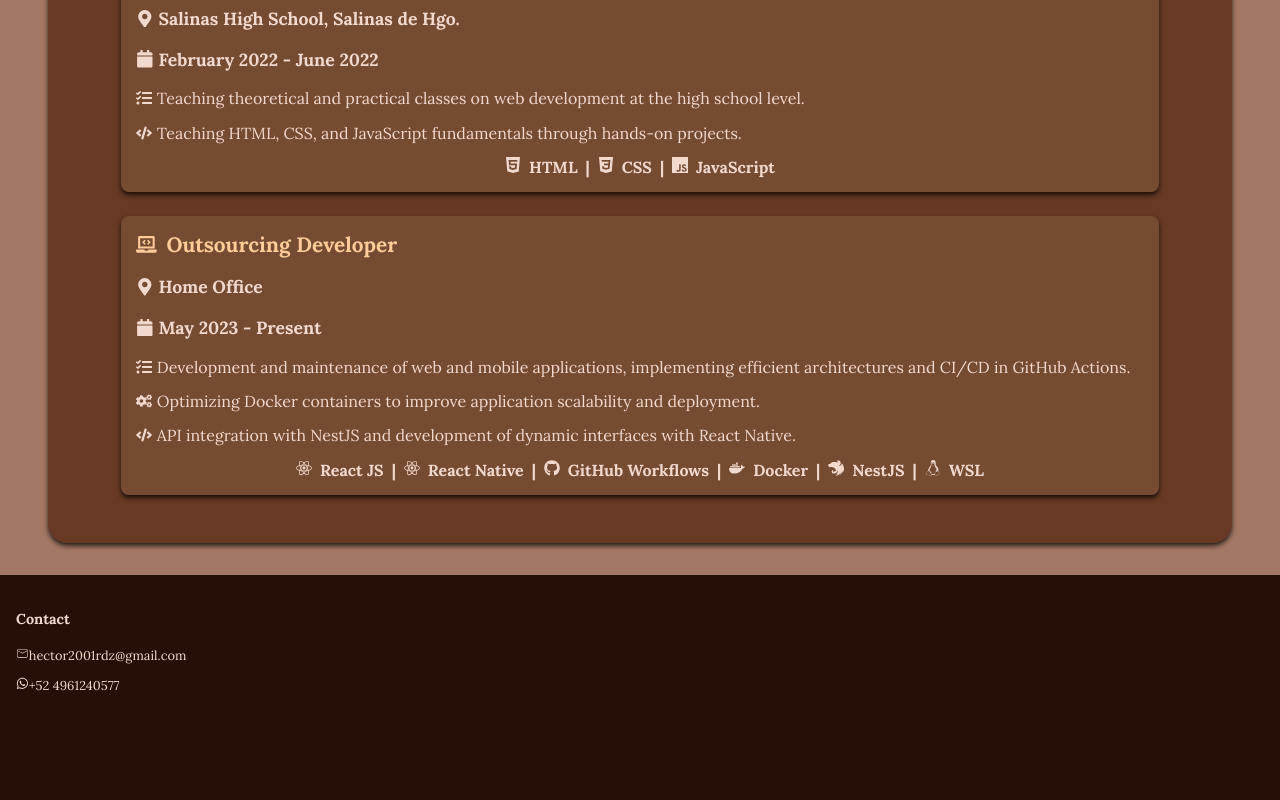
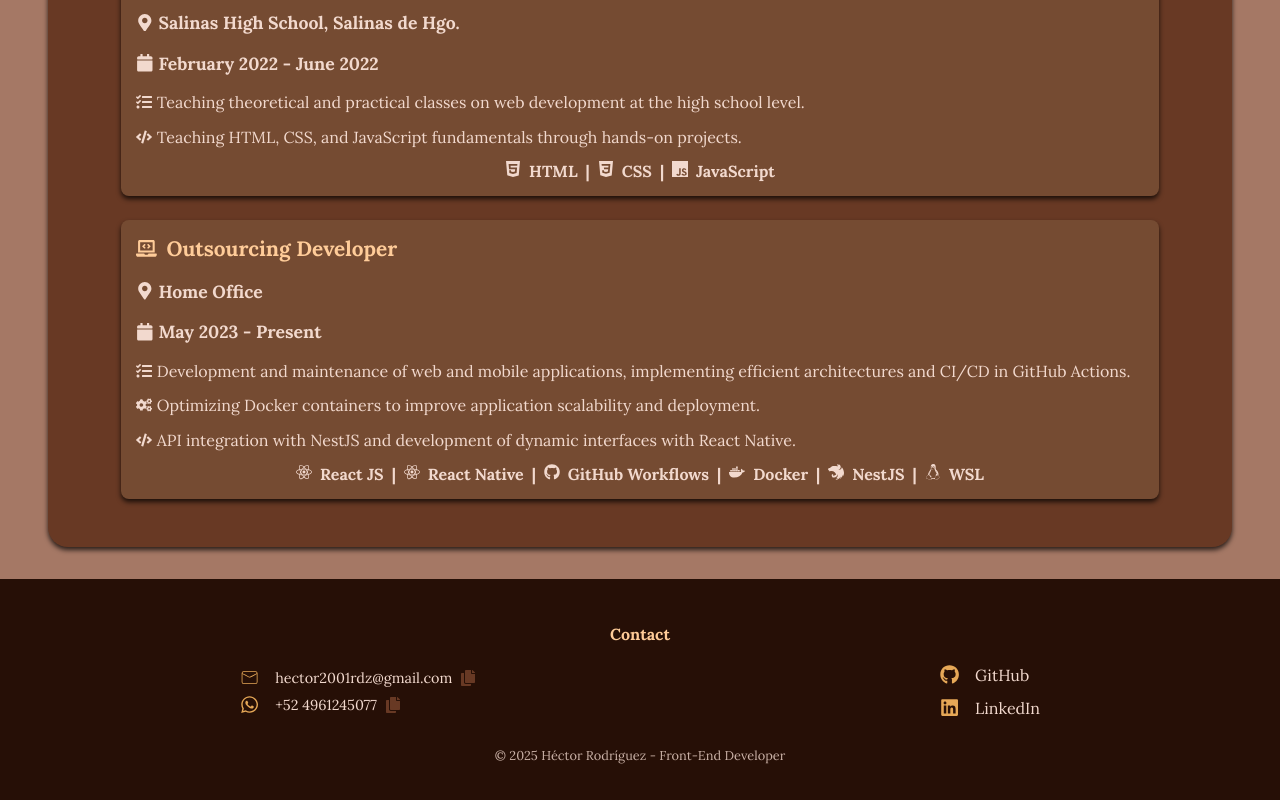
Before and after one commit to EktorVT/Portfolio_Hector_Rodriguez, a React (Vite) app: page / in a window 1280 px wide. Shown: the part 983-1783 px from the top of the page. Before the commit the page ends 1706 px from the top, so only its background shows below. Built offline with nearby package versions, Linux system fonts and the light colour scheme.

Commit message:
Feat [P-5] Edit footer

```diff
--- a/src/components/Footer/Footer.css
+++ b/src/components/Footer/Footer.css
@@ -1,14 +1,98 @@
-footer {
+.footer {
   margin: 0;
   background-color: var(--primary-color);
   color: var(--text-color);
-  padding: 1rem;
+  padding: 1.5rem;
+  text-align: center;
 }
 
-footer h4 {
+.footer h4 {
+  font-size: 1rem;
+  color: var(--title-color);
+  margin-bottom: 1rem;
+  text-align: center;
+}
+
+.footer-content {
+  display: flex;
+  justify-content: space-between;
+  align-items: center;
+  max-width: 800px;
+  margin: 0 auto;
+}
+
+.footer-contact {
+  text-align: left;
+}
+
+.footer-contact p {
   font-size: 0.9rem;
+  margin: 0.5rem 0;
+  display: flex;
+  align-items: center;
+  gap: 0.5rem;
 }
-footer p {
+
+.footer-contact a {
+  color: var(--text-color);
+  text-decoration: none;
+}
+
+.footer-contact a:hover {
+  text-decoration: underline;
+}
+.footer-links {
+  display: flex;
+  flex-direction: column;
+  align-items: flex-start;
+  gap: 0.8rem;
+}
+
+.footer-links a {
+  display: flex;
+  align-items: center;
+  gap: 0.5rem;
+  color: var(--text-color);
+  font-size: 1rem;
+  text-decoration: none;
+  transition: color 0.3s ease;
+}
+
+.footer-links a:hover {
+  color: var(--cta-color);
+}
+
+.icon {
+  font-size: 1.2rem;
+  color: var(--cta-color);
+}
+
+.copy-icon {
+  font-size: 1rem;
+  cursor: pointer;
+  color: var(--extra-color);
+  transition: color 0.3s ease;
+}
+
+.copy-icon:hover {
+  color: var(--cta-color);
+}
+
+.copied-message {
   font-size: 0.8rem;
-  margin-top: 0.1rem;
+  color: var(--cta-color);
+  margin-left: 0.5rem;
 }
+
+.footer-copy {
+  margin-top: 1.5rem;
+  font-size: 0.8rem;
+  opacity: 0.8;
+  text-align: center;
+}
+
+@media (max-width: 480px) {
+  .copy-icon {
+    display: none;
+  }
+}
--- a/src/components/Footer/Footer.tsx
+++ b/src/components/Footer/Footer.tsx
@@ -1,23 +1,79 @@
 import "./Footer.css";
 import { CiMail } from "react-icons/ci";
-import { FaWhatsapp } from "react-icons/fa";
+import { FaWhatsapp, FaGithub, FaLinkedin, FaCopy } from "react-icons/fa";
 import { useTranslation } from "react-i18next";
+import { useState } from "react";
 
 function Footer() {
   const { t } = useTranslation();
+  const [copied, setCopied] = useState<string | null>(null);
+
+  const handleCopy = (text: string, type: string) => {
+    navigator.clipboard.writeText(text);
+    setCopied(type);
+    setTimeout(() => setCopied(null), 2000);
+  };
+
   return (
-    <footer>
-      <div>
-        <h4>{t("contact")}</h4>
-        <p>
-          <CiMail />
-          hector2001rdz@gmail.com
-        </p>
-        <p>
-          <FaWhatsapp />
-          +52 4961240577
-        </p>
+    <footer className="footer">
+      <h4>{t("contact")}</h4>
+      <div className="footer-content">
+        <div className="footer-contact">
+          <p>
+            <CiMail className="icon" title="Mail" />
+            <a href="mailto:hector2001rdz@gmail.com">hector2001rdz@gmail.com</a>
+            <FaCopy
+              className="copy-icon"
+              title="Copy"
+              onClick={() => handleCopy("hector2001rdz@gmail.com", "email")}
+            />
+            {copied === "email" && (
+              <span className="copied-message">{t("copied")}</span>
+            )}
+          </p>
+          <p>
+            <FaWhatsapp className="icon" title="WhatsApp" />
+            <a
+              href="https://wa.me/524961245077"
+              target="_blank"
+              rel="noopener noreferrer"
+            >
+              +52 4961245077
+            </a>
+            <FaCopy
+              className="copy-icon"
+              title="Copy"
+              onClick={() => handleCopy("+52 4961240577", "whatsapp")}
+            />
+            {copied === "whatsapp" && (
+              <span className="copied-message">{t("copied")}</span>
+            )}
+          </p>
+        </div>
+
+        <div className="footer-links">
+          <a
+            href="https://github.com/EktorVT"
+            target="_blank"
+            rel="noopener noreferrer"
+          >
+            <FaGithub className="icon" title="GitHub" />
+            <span>GitHub</span>
+          </a>
+          <a
+            href="https://www.linkedin.com/in/jose-hector-rodriguez-rodriguez-b02229273/"
+            target="_blank"
+            rel="noopener noreferrer"
+          >
+            <FaLinkedin className="icon" title="LinkedIn" />
+            <span>LinkedIn</span>
+          </a>
+        </div>
       </div>
+
+      <p className="footer-copy">
+        © {new Date().getFullYear()} Héctor Rodríguez - Front-End Developer
+      </p>
     </footer>
   );
 }
```
